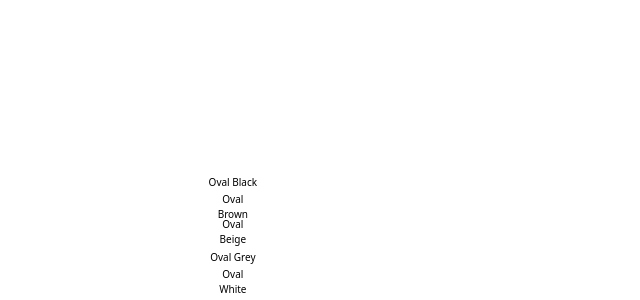
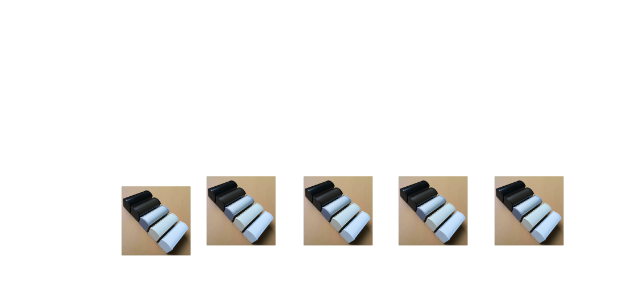
Before and after one commit to deodagee/economyblindsandshades, a Next.js app: page /components/fabrics/fabrics in a window 1280 px wide. Shown: the part 1907-2207 px from the top of the page, without its empty margins (640-1280 px from the left). After the commit the page ends 2163 px from the top, so only its background shows below. Built offline with nearby package versions, Linux system fonts and the light colour scheme.

Commit message:
Add files via upload

```diff
--- a/pages/components/fabrics/fabrics.js
+++ b/pages/components/fabrics/fabrics.js
@@ -41,7 +41,6 @@ const FabricsPage = () => {
 
   return (
     <div>
-      <div className={styles.fabric_list_wrapper}>
 
         <div className={styles.fabric_list}>
 
@@ -59,7 +58,7 @@ const FabricsPage = () => {
       }}
     />
 
-    <div className={styles.descriptionLabel}>
+    <div className={styles.descriptionLabelFabrics}>
       <div>{imageData.label}</div>
     </div>
 
@@ -69,7 +68,6 @@ const FabricsPage = () => {
 </div>
 
       </div>
-    </div>
   );
 };
 
--- a/pages/components/materials/materials.js
+++ b/pages/components/materials/materials.js
@@ -125,7 +125,7 @@ const MaterialsPage = () => {
         }}
       />
 
-      <div className={styles.descriptionLabel}>
+      <div className={styles.descriptionLabelMaterials}>
       <div>{imageData.label}</div>
       </div>
 
--- a/pages/components/pages/zebrablinds.js
+++ b/pages/components/pages/zebrablinds.js
@@ -674,7 +674,7 @@ function ZebraBlinds() {
                                     onClick={handleEllipseClickSkipHeadRailColor}
                                 ></div>
                                 <div className={styles.skip_head_rail_color_for_head_rail_title}>Skip Head Rail Color</div>
-                                <div className={styles.note_skipping_color}>
+                                <div className={styles.note_skipping_color_for_head_rail}>
                                     *Note: Skipping Color will result with steel material
                                 </div>
 
@@ -699,6 +699,7 @@ function ZebraBlinds() {
                                         *Note: Skipping Color will result with steel material
                                     </div>
                                 </div>
+
                                 <div className={styles.chosen_cassette_or_chosen_round_wrapper}>
                                     <div
                                         className={`${styles.select_cassette_ellipse2} ${active_cassette_round2 === 1 ? styles.active_cassette_round2 : ''}`}
@@ -729,8 +730,10 @@ function ZebraBlinds() {
                         )}
 
 
+                        {quantity_and_add_to_cart_group_Visible && (
 
-                        {quantity_and_add_to_cart_group_Visible && (
+
+
 
                             <div className={styles.quantity_and_add_to_cart_group}>
                                 <div className={styles.quantity_seperator_line}></div>
```
Lines whose indentation alone changed are shown as unchanged.
